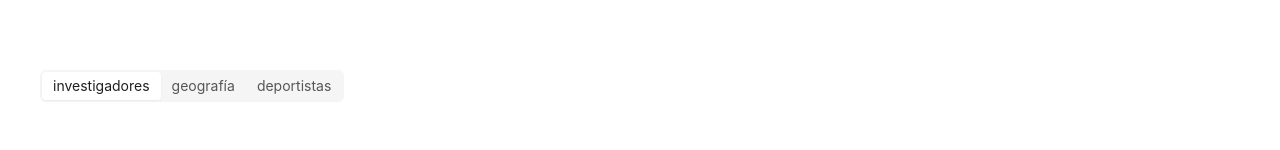
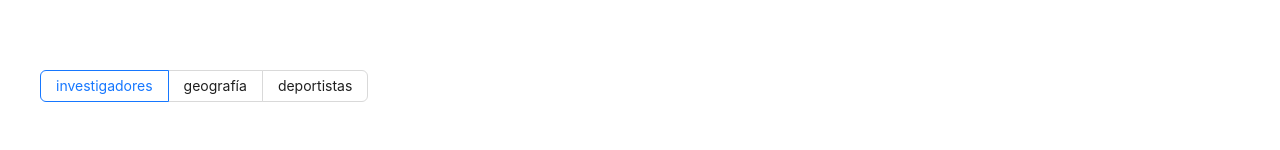
Before and after one commit to uo277516/wikidata-trivial, a React (Create React App) app in the folder front-trivial/: page / in a window 1280 px wide. Shown: the part 224-374 px from the top of the page. Built offline with nearby package versions, Linux system fonts and the light colour scheme; no server answers.

Commit message:
arreglado, cambiado a radio button

```diff
--- a/front-trivial/src/App.js
+++ b/front-trivial/src/App.js
@@ -1,5 +1,5 @@
 import './App.css';
-import {Layout, Typography, Image, Input, Form, Button, Alert, Spin, Result, Segmented, Modal} from 'antd';
+import {Layout, Typography, Image, Input, Form, Button, Alert, Spin, Result, Radio, Modal} from 'antd';
 import logo from './logo.png';
 import React, { useEffect, useState } from 'react';
 import RedirectButton from './components/RedirectButton';
@@ -222,14 +222,13 @@ let App = () => {
         <Layout>
           <Content width="100%" style={contentStyle}>   {/*para poner las preguntas y eso*/}
 
-            <Segmented
-              options={categories.map((category) => ({
-                label: category,
-                value: category,
-                selected: selectedCategory === category,
-              }))}
-              onChange={handleCategoryChange}
-            />
+          <Radio.Group value={selectedCategory} onChange={(e) => handleCategoryChange(e.target.value)}>
+            {categories.map((category) => (
+              <Radio.Button key={category} value={category}>
+                {category}
+              </Radio.Button>
+            ))}
+          </Radio.Group>
 
             {!giveup && (<Paragraph style={{fontSize:"20px"}} >
               La información de las siguientes preguntas sobre {selectedCategory} se ha recogido de
```
